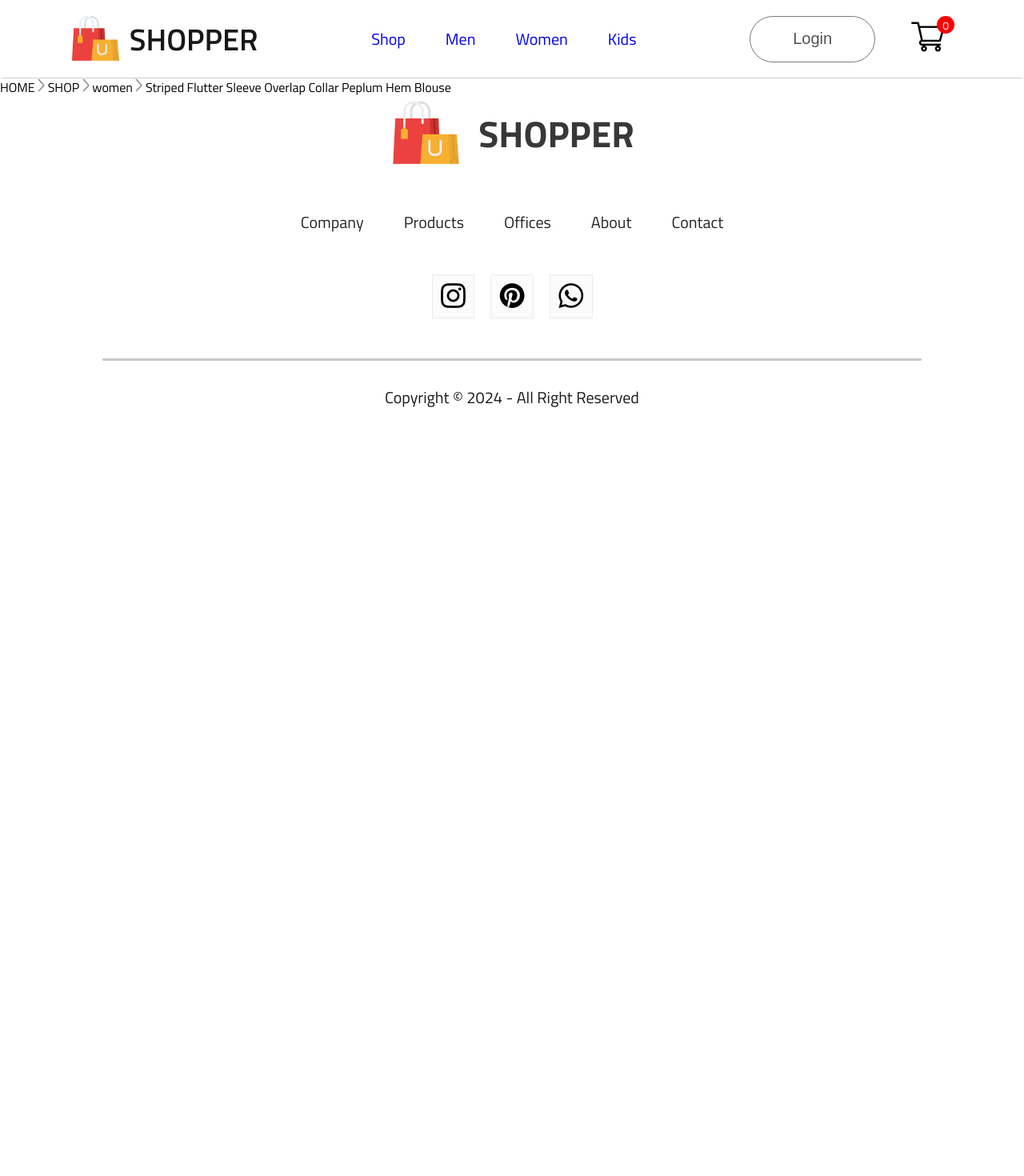
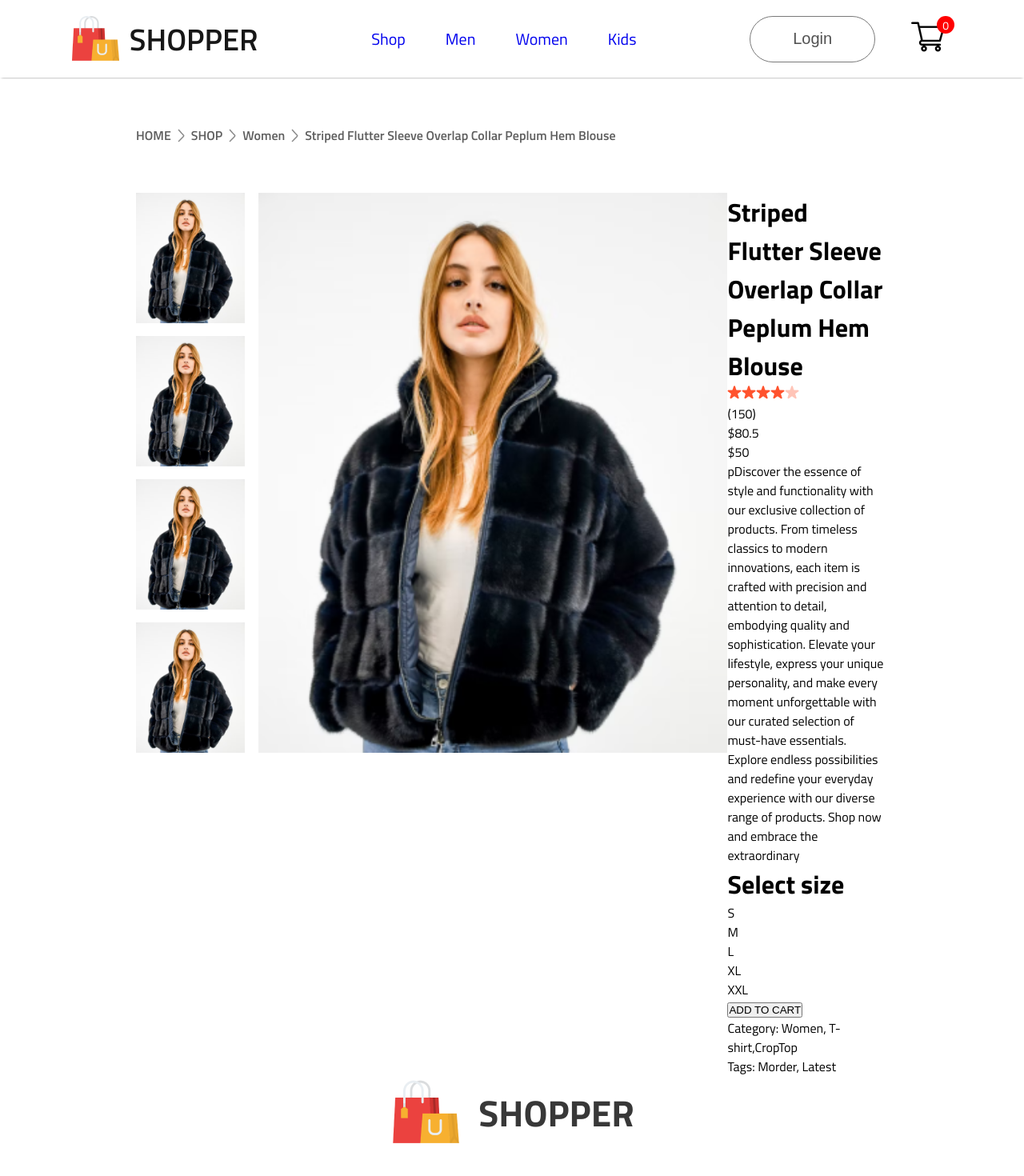
Before and after one commit to Gklelei/E-commerce, a React (Vite) app: page /product/1 in a window 1280 px wide. Shown: the top 1470 px of the page at 80% size. Before the commit the page ends 800 px from the top, so only its background shows below. Built offline with nearby package versions, Linux system fonts and the light colour scheme.

Commit message:
Working on the product-section

```diff
--- a/src/Components/Breadcrumbs/Breadcrum.css
+++ b/src/Components/Breadcrumbs/Breadcrum.css
@@ -0,0 +1,10 @@
+.breadcrum {
+  display: flex;
+  align-items: center;
+  gap: 8px;
+  color: #5e5e5e;
+  font-size: 16px;
+  font-weight: 600;
+  margin: 60px 170px;
+  text-transform: capitalize;
+}
--- a/src/Components/ProductDisplay/ProductDisplay.css
+++ b/src/Components/ProductDisplay/ProductDisplay.css
@@ -0,0 +1,20 @@
+.product-display {
+  display: flex;
+  margin: 0px 170px;
+}
+.product-display-left {
+  display: flex;
+  gap: 17px;
+}
+.product-display-img-list {
+  display: flex;
+  flex-direction: column;
+  gap: 16px;
+}
+.product-display-img-list img {
+  height: 163px;
+}
+.product-display-main-img {
+  width: 586px;
+  height: 700px;
+}
--- a/src/Components/ProductDisplay/ProductDisplay.jsx
+++ b/src/Components/ProductDisplay/ProductDisplay.jsx
@@ -1,9 +1,53 @@
-import 'ProductDisplay.css'
+import './ProductDisplay.css'
+import star_icon from '../assets/star_icon.png'
+import star_dull_icon from '../assets/star_dull_icon.png'
 
-const ProductDisplay = () => {
+const ProductDisplay = (props) => {
+    const { product } = props;
     return (
         <div className="product-display">
-
+            <div className="product-display-left">
+                <div className="product-display-img-list">
+                    <img src={product.image} alt="product-image" />
+                    <img src={product.image} alt="product-image" />
+                    <img src={product.image} alt="product-image" />
+                    <img src={product.image} alt="product-image" />
+                </div>
+                <div className="produc-display-image">
+                    <img className='product-display-main-img' src={product.image} alt="product-image" />
+                </div>
+            </div>
+            <div className="product-display-right">
+                <h1>{product.name}</h1>
+                <div className="product-display-right-star">
+                    <img src={star_icon} alt="star-icon" />
+                    <img src={star_icon} alt="star-icon" />
+                    <img src={star_icon} alt="star-icon" />
+                    <img src={star_icon} alt="star-icon" />
+                    <img src={star_dull_icon} alt="star-dull-icon" />
+                    <p>(150)</p>
+                </div>
+                <div className="product-display-right-prices">
+                    <div className="product-display-right-price old">${product.old_price}</div>
+                    <div className="product-display-right-price new">${product.new_price}</div>
+                </div>
+                <div className="product-display-right-description">
+                    pDiscover the essence of style and functionality with our exclusive collection of products. From timeless classics to modern innovations, each item is crafted with precision and attention to detail, embodying quality and sophistication. Elevate your lifestyle, express your unique personality, and make every moment unforgettable with our curated selection of must-have essentials. Explore endless possibilities and redefine your everyday experience with our diverse range of products. Shop now and embrace the extraordinary
+                </div>
+                <div className="product-display-right-size">
+                    <h1>Select size</h1>
+                    <div className="product-display-right-sizes">
+                        <div >S</div>
+                        <div >M</div>
+                        <div >L</div>
+                        <div >XL</div>
+                        <div >XXL</div>
+                    </div>
+                </div>
+                <button>ADD TO CART</button>
+                <p className="product-display-right-category"> <span>Category:</span> Women, T-shirt,CropTop</p>
+                <p className="product-display-right-category"> <span>Tags:</span> Morder, Latest</p>
+            </div>
         </div>
     )
 }
--- a/src/pages/Product.jsx
+++ b/src/pages/Product.jsx
@@ -3,6 +3,7 @@ import './CSS/Product.css'
 import { ShopContext } from '../Context/ShopContext'
 import { useParams } from 'react-router-dom';
 import Breadcrum from '../Components/Breadcrumbs/Breadcrum';
+import ProductDisplay from '../Components/ProductDisplay/ProductDisplay';
 const Product = () => {
     const { all_product } = useContext(ShopContext);
     const { productId } = useParams();
@@ -10,6 +11,7 @@ const Product = () => {
     return (
         <div>
             <Breadcrum product={product} />
+            <ProductDisplay product={product} />
         </div>
     )
 }
```
